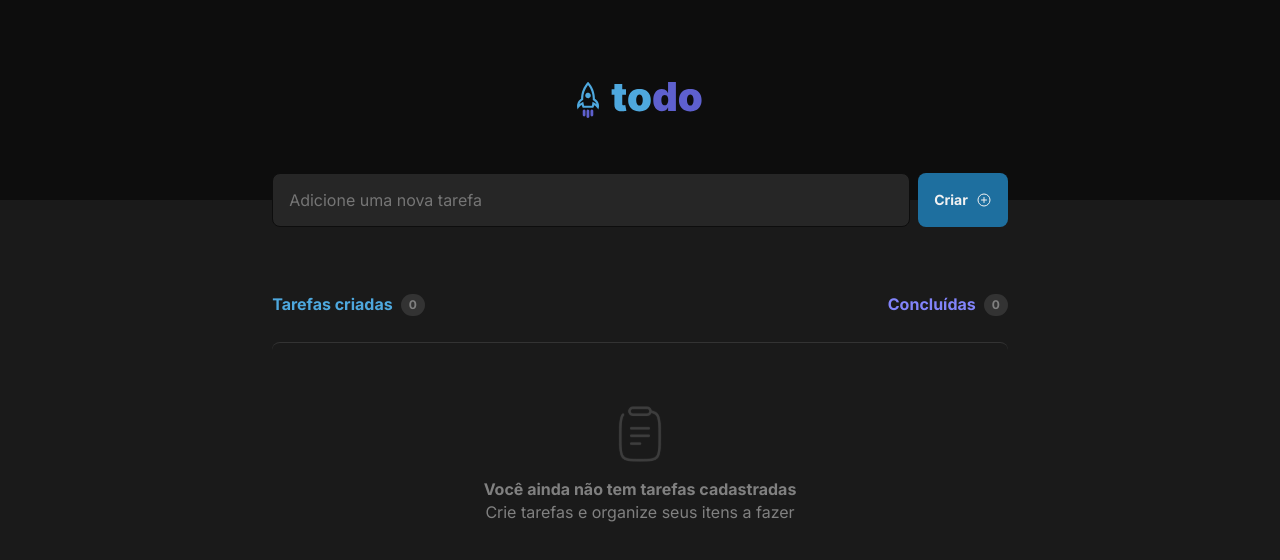
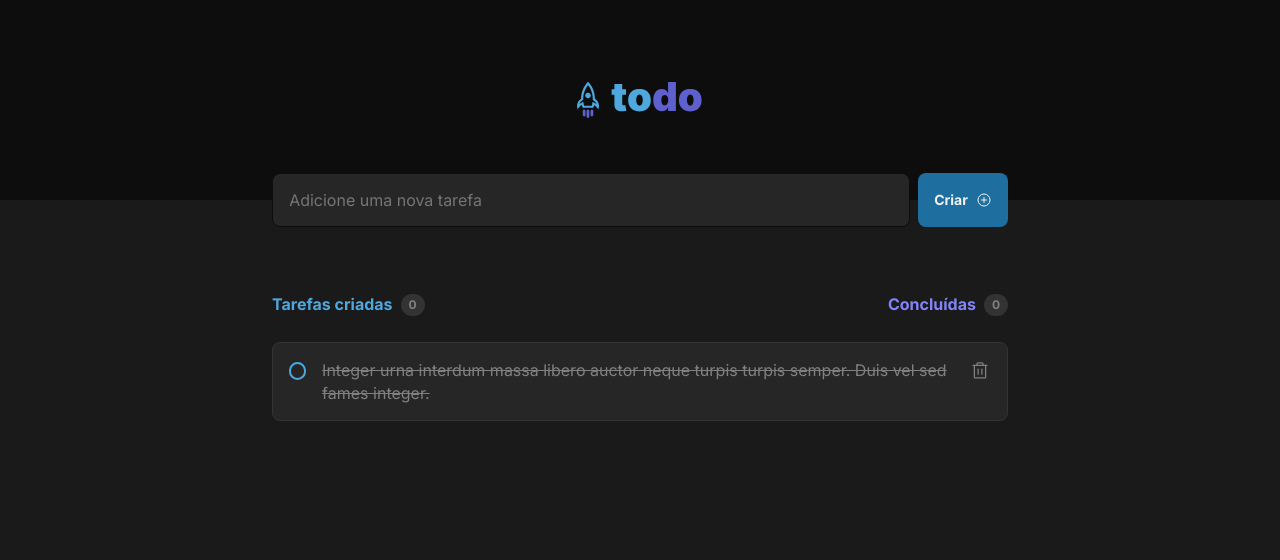
Before and after one commit to mariaclarabs/ignite-react-todo, a React (Vite) app: page / in a window 1280 px wide. Shown: the top 560 px of the page. Built offline with nearby package versions, Linux system fonts and the light colour scheme.

Commit message:
feat: add task component

```diff
--- a/src/components/Empty.tsx
+++ b/src/components/Empty.tsx
@@ -2,7 +2,7 @@ import clipboardImg from '../assets/clipboard.svg';
 
 import styles from './Empty.module.css';
 
-export default function Empty() {
+export function Empty() {
   return (
     <div className={styles.empty}>
       <img src={clipboardImg} alt="Clipboard" />
--- a/src/components/List.module.css
+++ b/src/components/List.module.css
@@ -98,4 +98,8 @@
   .newTaskForm {
     grid-template-columns: 1fr;
   }
+
+  .container {
+    padding: 0 1rem;
+  }
 }
--- a/src/components/List.tsx
+++ b/src/components/List.tsx
@@ -1,9 +1,14 @@
 import { PlusCircle } from 'phosphor-react';
-import Empty from './Empty';
+import { useState } from 'react';
+
+import { Empty } from './Empty';
 
 import styles from './List.module.css';
+import { Task } from './Task';
 
 export function List() {
+  const [tasks/*, setTasks*/] = useState(['']);
+
   return (
     <div className={styles.container}>
       <form className={styles.newTaskForm}>
@@ -23,7 +28,10 @@ export function List() {
           <span>0</span>
         </div>
       </div>
-      <Empty />
+      {tasks.length === 0 ?
+        <Empty /> :
+        <Task />
+      }
     </div>
   );
 }
--- /dev/null
+++ b/src/components/Task.module.css
@@ -0,0 +1,81 @@
+.task {
+  display: flex;
+  align-items: flex-start;
+  margin-top: 1.5rem;
+  padding: 1rem;
+  background: var(--gray-500);
+  border: 1px solid var(--gray-400);
+  border-radius: 8px;
+}
+
+.task > div {
+  position: relative;
+  width: 1.5rem;
+  height: 1.5rem;
+}
+
+.task > div label {
+  width: 1.09rem;
+  height: 1.09rem;
+  background: var(--gray-500);
+  border: 2px solid var(--blue);
+  border-radius: 50%;
+  position: absolute;
+  top: 0.2rem;
+  left: 0;
+  cursor: pointer;
+}
+
+.task > div label:after {
+  border: 2px solid var(--gray-100);
+  border-top: none;
+  border-right: none;
+  content: "";
+  top: 0.2rem;
+  left: 0.15rem;
+  opacity: 0;
+  position: absolute;
+  transform: rotate(-45deg);
+  width: 0.4rem;
+  height: 0.2rem;
+}
+
+.task > div input[type="checkbox"] {
+  visibility: hidden;
+}
+
+.task > div input[type="checkbox"]:checked + label {
+  background-color: var(--purple);
+  border-color: var(--purple);
+}
+
+.task > div input[type="checkbox"]:checked + label:after {
+  opacity: 1;
+}
+
+.task span {
+  color: var(--gray-100);
+  margin-left: 0.75rem;
+}
+
+.task > button {
+  width: 1.5rem;
+  height: 1.5rem;
+
+  display: flex;
+  align-items: center;
+  justify-content: center;
+
+  background-color: var(--gray-500);
+  border: 0;
+  line-height: 0;
+}
+
+.task svg {
+  color: var(--gray-300);
+}
+
+.finishedTask {
+  color: var(--gray-300) !important;
+  text-decoration-line: line-through;
+}
--- /dev/null
+++ b/src/components/Task.tsx
@@ -0,0 +1,20 @@
+import { Trash } from "phosphor-react";
+
+import styles from './Task.module.css';
+
+export function Task() {
+  return (
+    <div className={styles.task}>
+      <div>
+        <input type='checkbox' id='checkbox' />
+        <label htmlFor='checkbox' />
+      </div>
+      <span className={styles.finishedTask}>
+        Integer urna interdum massa libero auctor neque turpis turpis semper. Duis vel sed fames integer.
+      </span>
+      <button>
+        <Trash size={20}/>
+      </button>
+    </div>
+  );
+}
```
